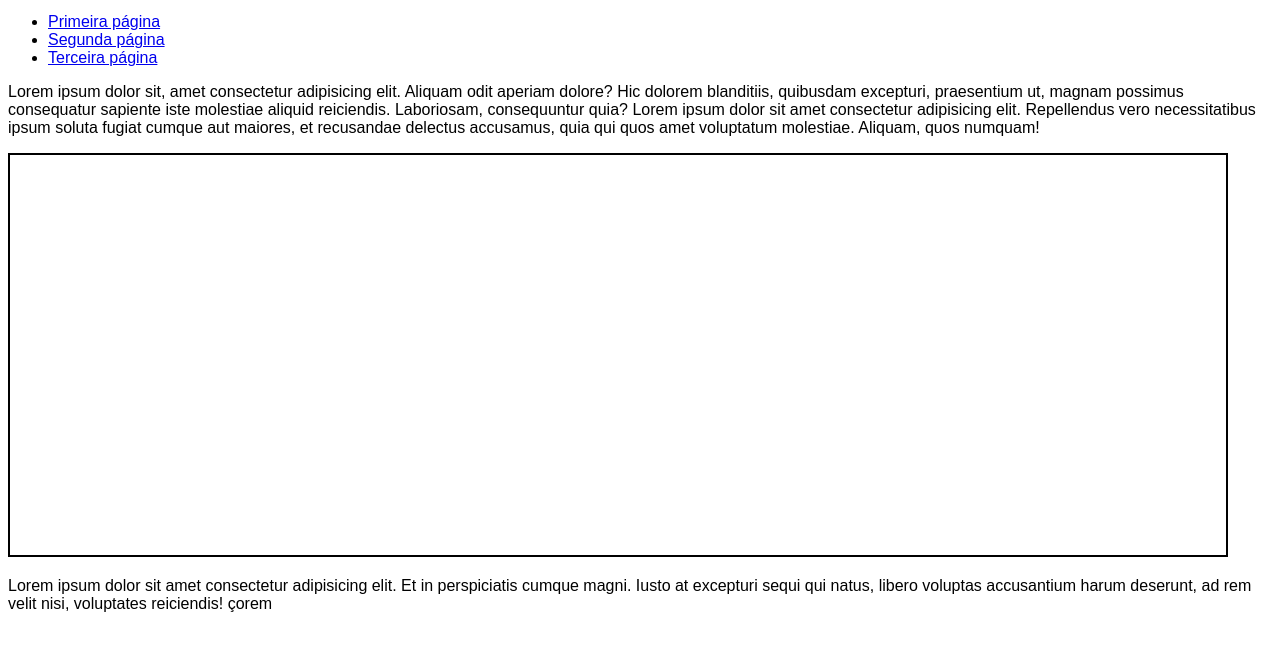
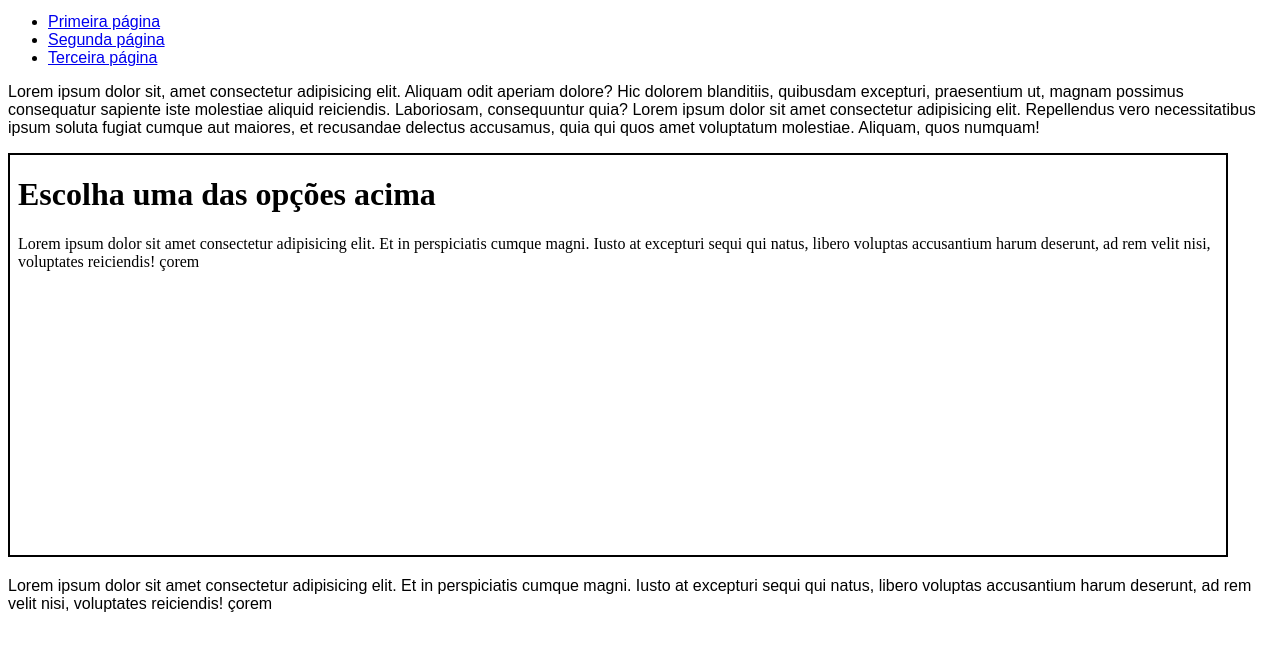
Before and after one commit to GiovaniFerraz/html-css, a plain HTML site: page exercicios/ex024/iframe003.html in a window 1280 px wide. Shown: the part 119-770 px from the top of the page. Drawn offline with Linux system fonts and the light colour scheme.

Commit message:
Update iframe003.html

```diff
--- a/exercicios/ex024/iframe003.html
+++ b/exercicios/ex024/iframe003.html
@@ -28,7 +28,10 @@
     </ul>
 
     <p>Lorem ipsum dolor sit, amet consectetur adipisicing elit. Aliquam odit aperiam dolore? Hic dolorem blanditiis, quibusdam excepturi, praesentium ut, magnam possimus consequatur sapiente iste molestiae aliquid reiciendis. Laboriosam, consequuntur quia? Lorem ipsum dolor sit amet consectetur adipisicing elit. Repellendus vero necessitatibus ipsum soluta fugiat cumque aut maiores, et recusandae delectus accusamus, quia qui quos amet voluptatum molestiae. Aliquam, quos numquam!</p>
-    <iframe id="tela" name="frame" src=""><p>infelizmente seu navegador não é compativel com isso!</p></iframe>
+    <iframe id="tela" name="frame" srcdoc="<h1>Escolha uma das opções acima</h1><p>Lorem ipsum dolor sit amet consectetur adipisicing elit. Et in perspiciatis cumque magni. Iusto at excepturi sequi qui natus, libero voluptas accusantium harum deserunt, ad rem velit nisi, voluptates reiciendis! çorem
+    </p>">
+
+    <p>infelizmente seu navegador não é compativel com isso!</p></iframe>
 
     <p>Lorem ipsum dolor sit amet consectetur adipisicing elit. Et in perspiciatis cumque magni. Iusto at excepturi sequi qui natus, libero voluptas accusantium harum deserunt, ad rem velit nisi, voluptates reiciendis! çorem
 
```
